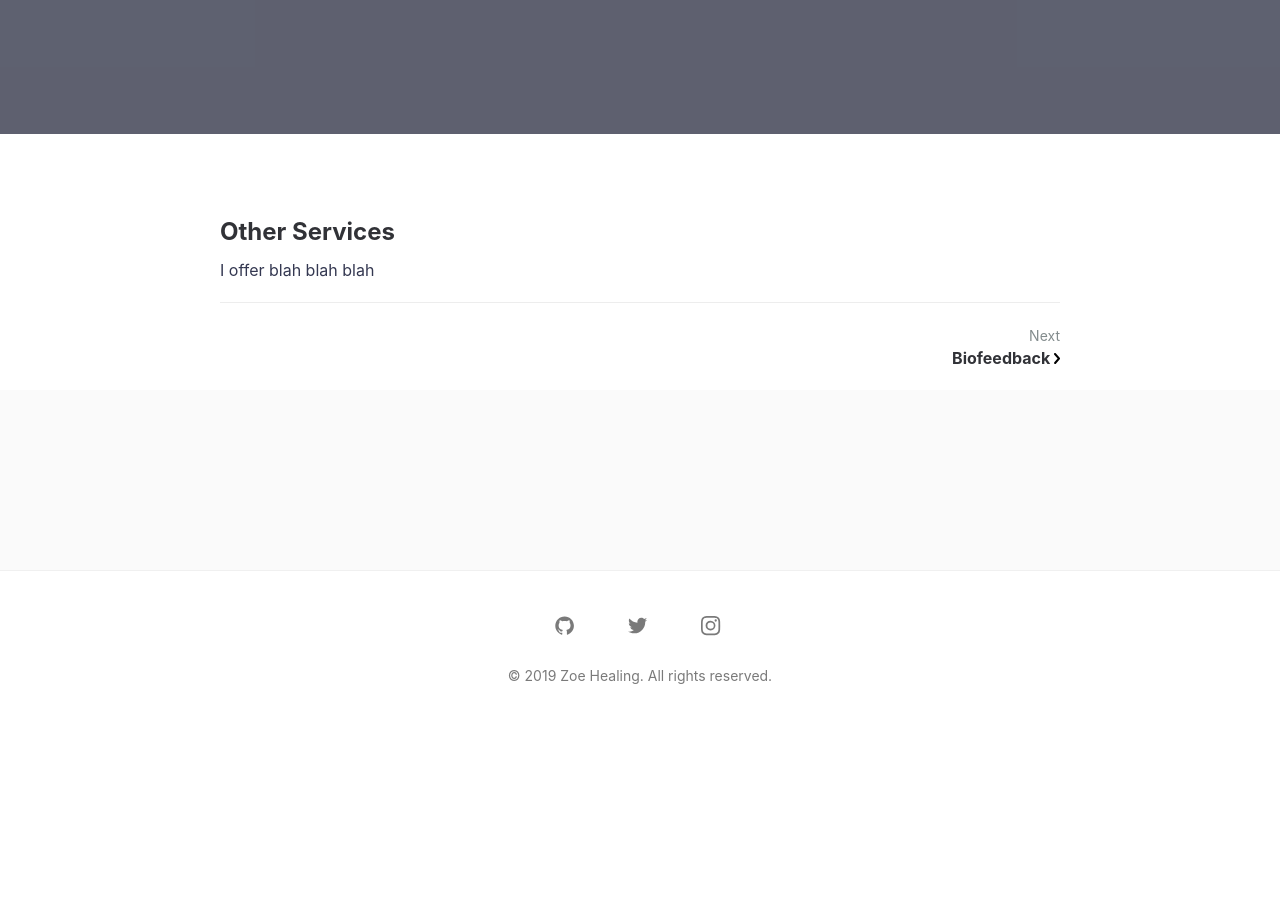
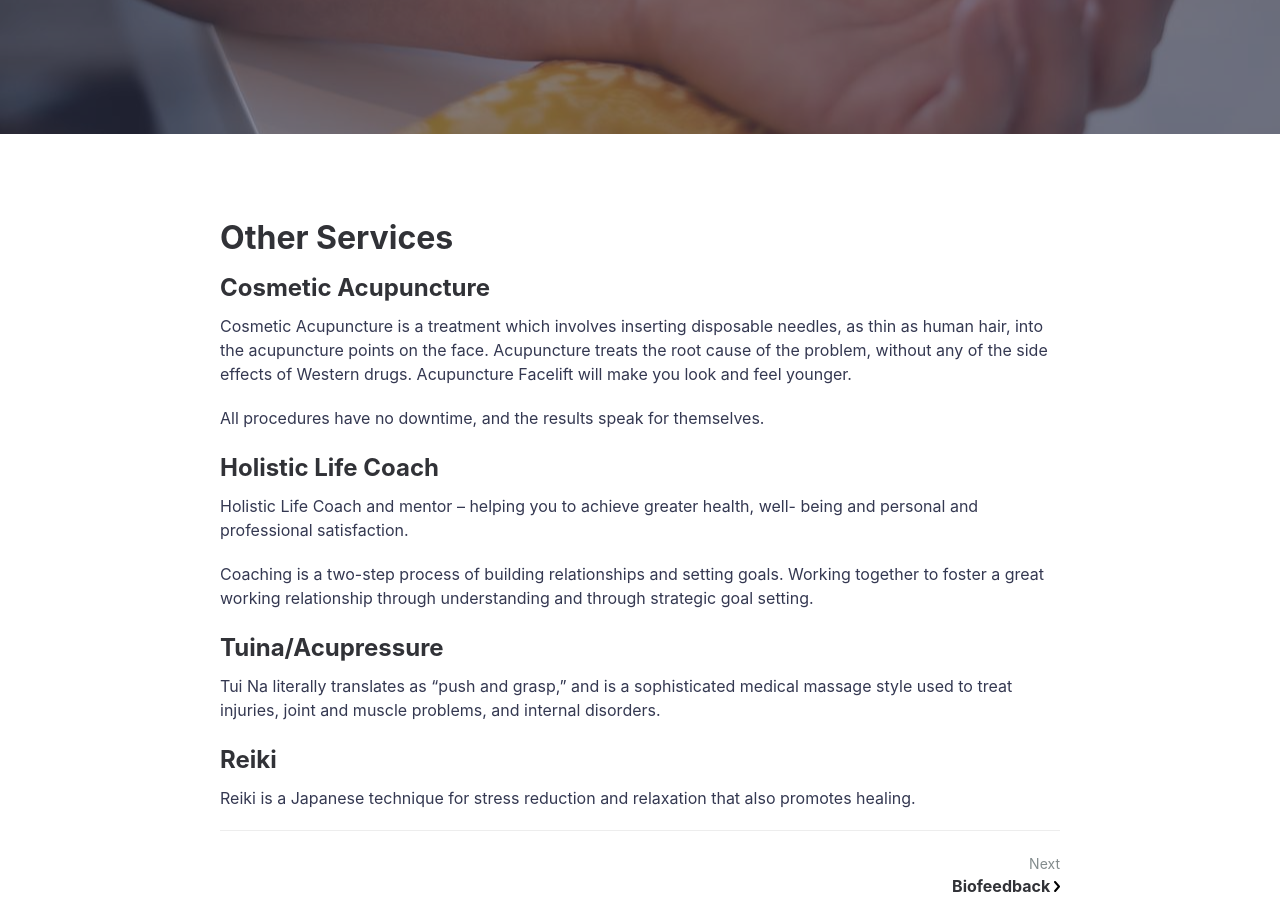
Before and after one commit to jabber99/jabber99.github.io, a Jekyll site: the page built from _posts/2019-09-28-other.md, in a window 1280 px wide and 900 px high, scrolled down 442 px. Built offline with Jekyll 4.4.1, drawn with Linux system fonts in a browser that asks for light colours; comment, search, counter and statistics services are not loaded; before the commit the page ends 1173 px from its top, so only the background shows below that.

Commit message:
Updated with content from Janechan.ca

```diff
--- a/_posts/2019-09-28-other.md
+++ b/_posts/2019-09-28-other.md
@@ -1,9 +1,39 @@
 ---
 layout: post
 title: Other Services
-featured-img: service_other
+featured-img: service_pulse
 ---
 
-## Other Services
+# Other Services
 
-I offer blah blah blah
+## Cosmetic Acupuncture
+
+Cosmetic Acupuncture is a treatment which involves inserting disposable
+needles, as thin as human hair, into the acupuncture points on the face.
+Acupuncture treats the root cause of the problem, without any of the side
+effects of Western drugs. Acupuncture Facelift will make you look and feel
+younger.
+
+All procedures have no downtime, and the results speak for themselves.
+
+
+## Holistic Life Coach
+
+Holistic Life Coach and mentor –  helping you to achieve greater health, well-
+being and personal and professional satisfaction.
+
+Coaching is a two-step process of building relationships and setting goals.
+Working together to foster a great working relationship through
+understanding  and through strategic goal setting.
+
+## Tuina/Acupressure
+
+Tui Na literally translates as “push and grasp,” and is a sophisticated
+medical massage style used to treat injuries, joint and muscle problems, and
+internal disorders.
+
+
+## Reiki
+
+Reiki is a Japanese technique for stress reduction and relaxation that also
+promotes healing.
```
Also changed, not shown: _posts/2019-10-01-biofeedback.md (+21 -3 lines), _posts/2019-10-02-acupuncture.md (+3 -1 lines).
